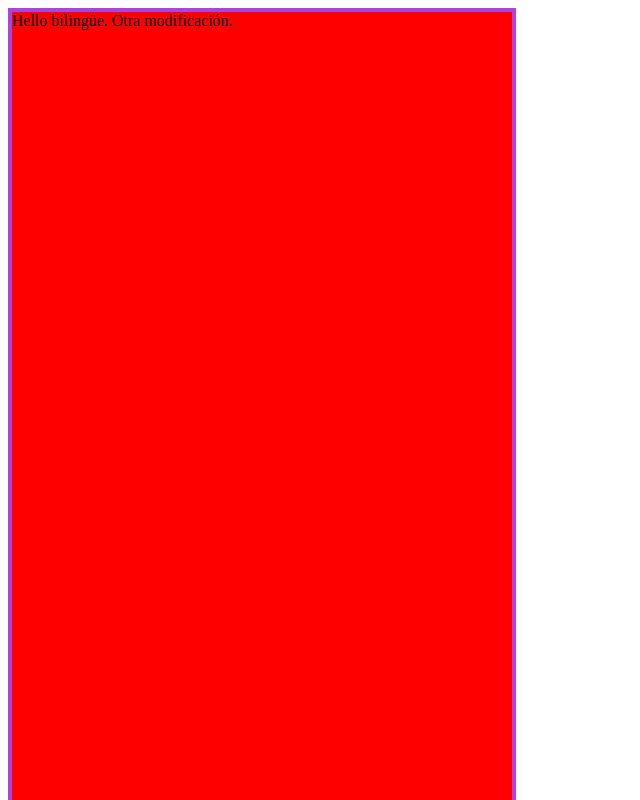
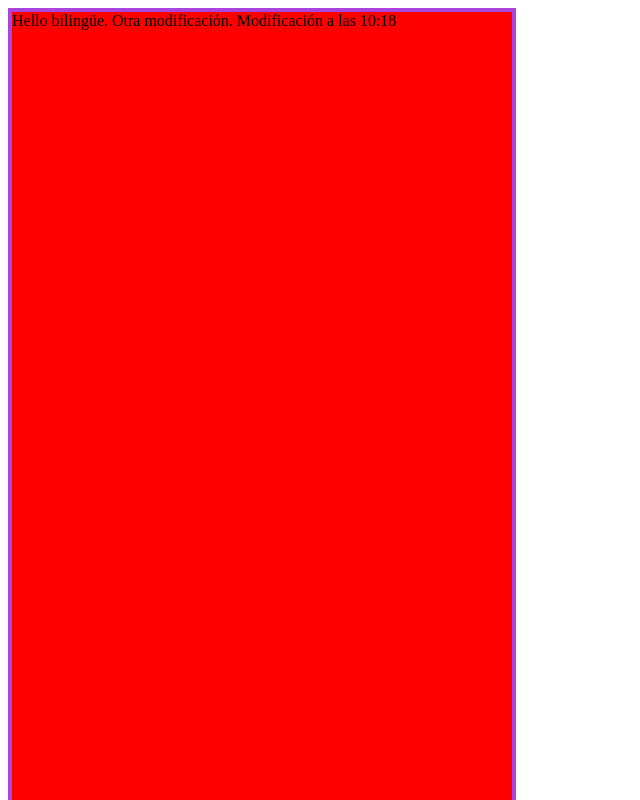
Before and after one commit to MrRafaTrujillo/practica2, a plain HTML site: page miproyecto/index.html in a window 1280 px wide. Shown: the top 800 px of the page, without its empty margins (0-640 px from the left). Drawn offline with Linux system fonts and the light colour scheme.

Commit message:
modificación mañanera
son las 10:18

```diff
--- a/miproyecto/index.html
+++ b/miproyecto/index.html
@@ -11,6 +11,8 @@
 <body>
 	<div class="NewDiv">
 		Hello bilingüe. Otra modificación.
+
+		Modificación a las 10:18
 	</div>
 </body>
 </html>
```
